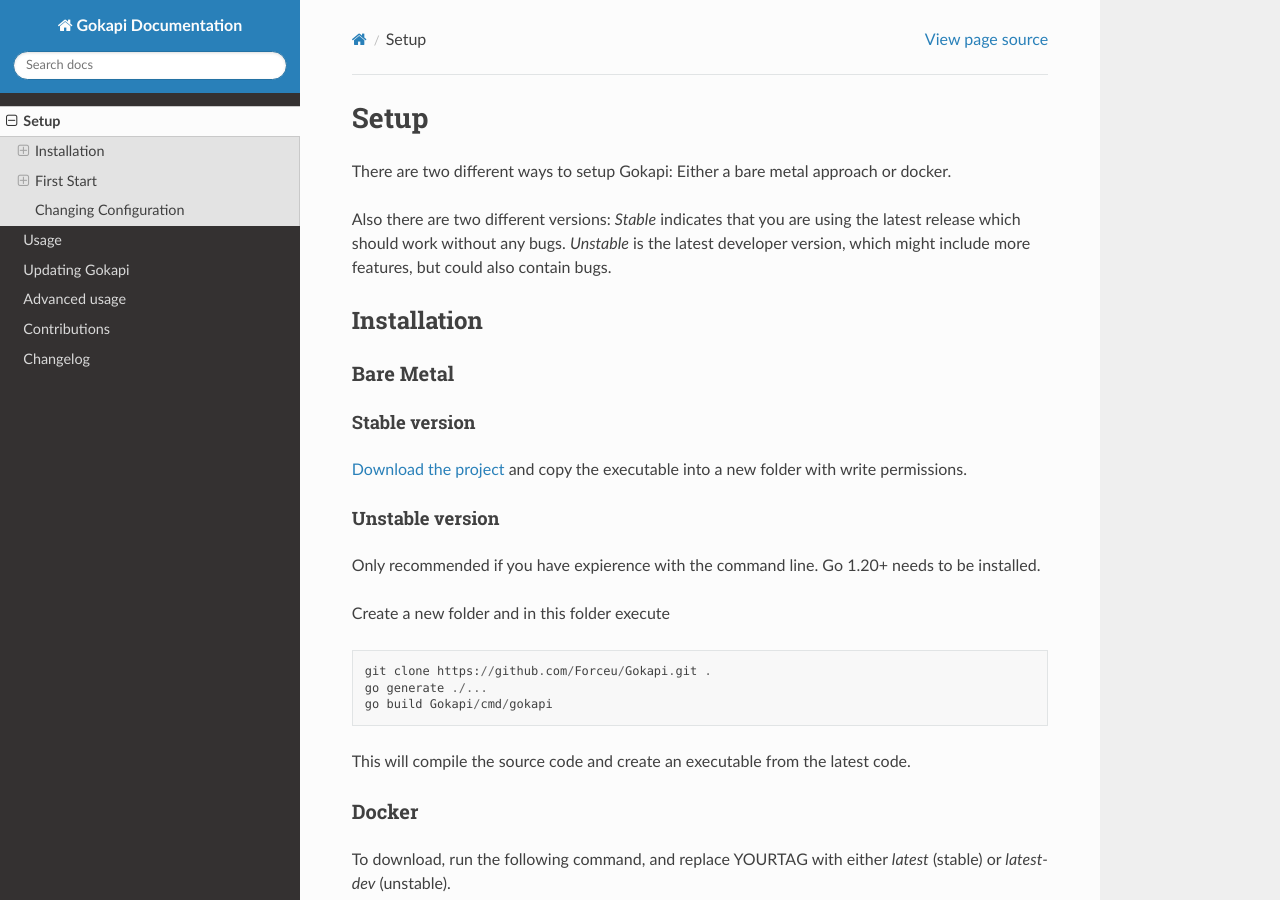
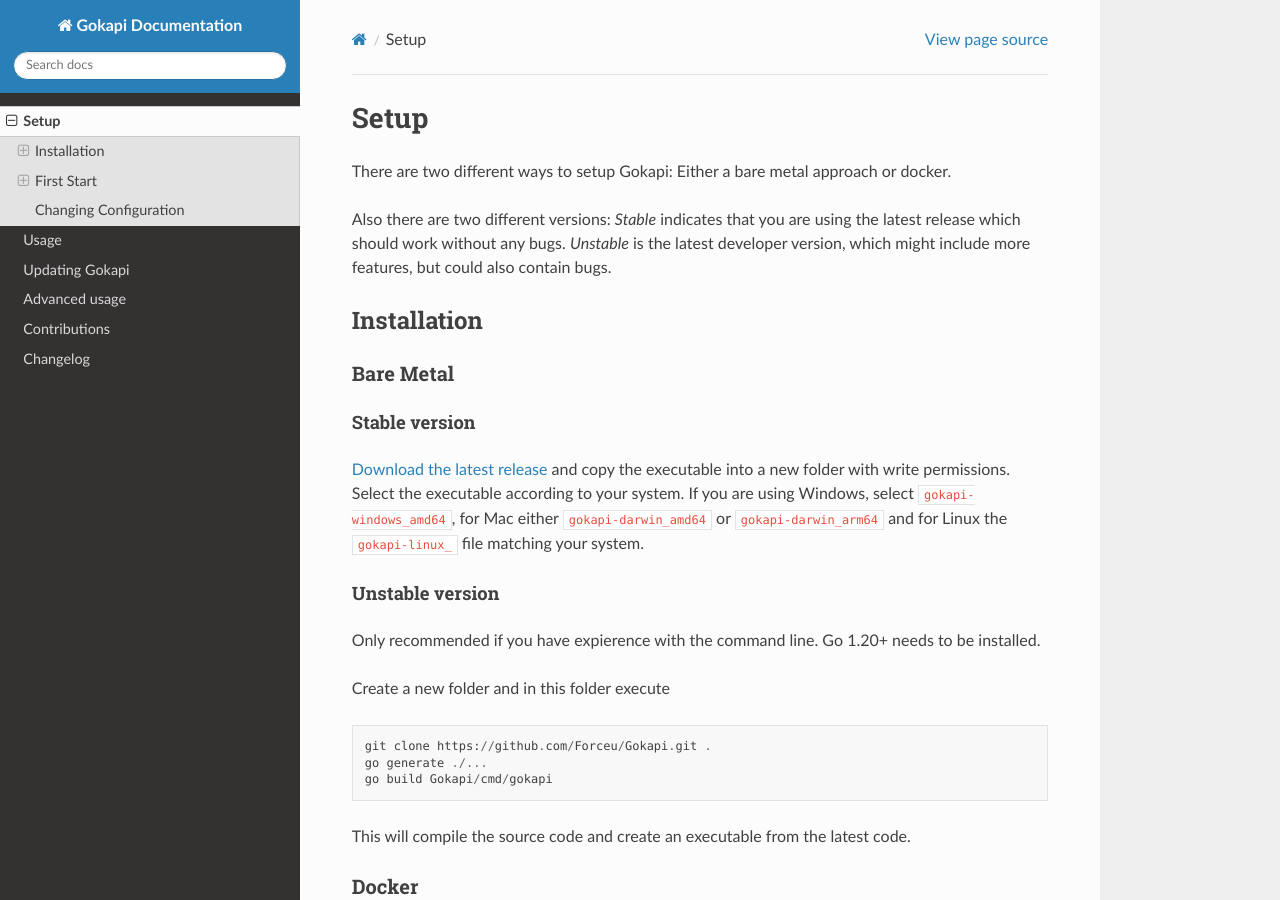
Before and after one commit to Forceu/Gokapi, a Sphinx documentation site: the page built from docs/setup.rst, in a window 1280 px wide and 900 px high. Built offline with Sphinx 7.4.7 and the Read the Docs theme 2.0.0, drawn with Linux system fonts in a browser that asks for light colours.

Commit message:
Updated docs

```diff
--- a/docs/setup.rst
+++ b/docs/setup.rst
@@ -18,7 +18,7 @@
 
 Stable version
 """""""""""""""""
-`Download the project <https://github.com/Forceu/gokapi/releases/latest>`_ and copy the executable into a new folder with write permissions.
+`Download the latest release <https://github.com/Forceu/gokapi/releases/latest>`_ and copy the executable into a new folder with write permissions. Select the executable according to your system. If you are using Windows, select ``gokapi-windows_amd64``, for Mac either ``gokapi-darwin_amd64`` or ``gokapi-darwin_arm64`` and for Linux the ``gokapi-linux_`` file matching your system.
 
 Unstable version
 """""""""""""""""
```
